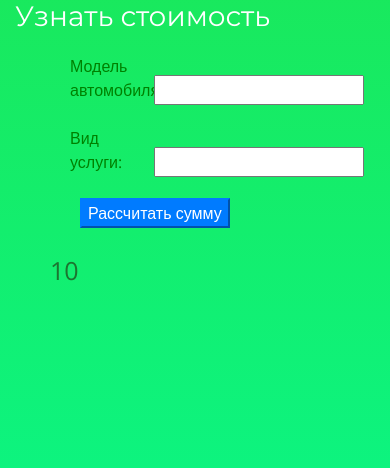
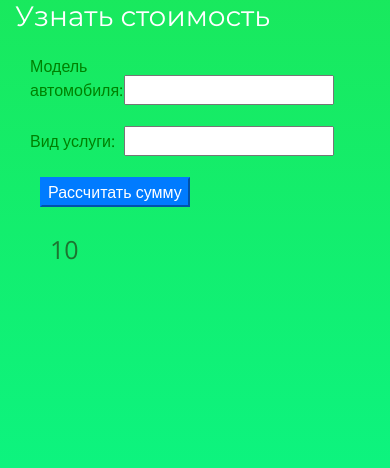
Before and after one commit to VictorWizard/Av, a Django app: template templates/av/calculate.html in a window 390 px wide. Shown: the part 82-550 px from the top of the page. Run offline with Django 3.2, Linux system fonts and the light colour scheme; the template is opened without the code that fills it: most values are stand-ins (such as "Sample title", 1, 10 or a date in 2020); form fields are guessed from the names that the template uses; some libraries are stand-ins or nearby versions.

Commit message:
Avtomojka 3.0 Final

```diff
--- a/static/css/style.css
+++ b/static/css/style.css
@@ -1336,7 +1336,7 @@ body.mobile-nav-active #mobile-nav-toggle {
 }
 @media (max-width: 768px) {
   .form{
-    margin-left: 70px;
+    margin-left: 30px;
   }
 }
 .formm{
```
